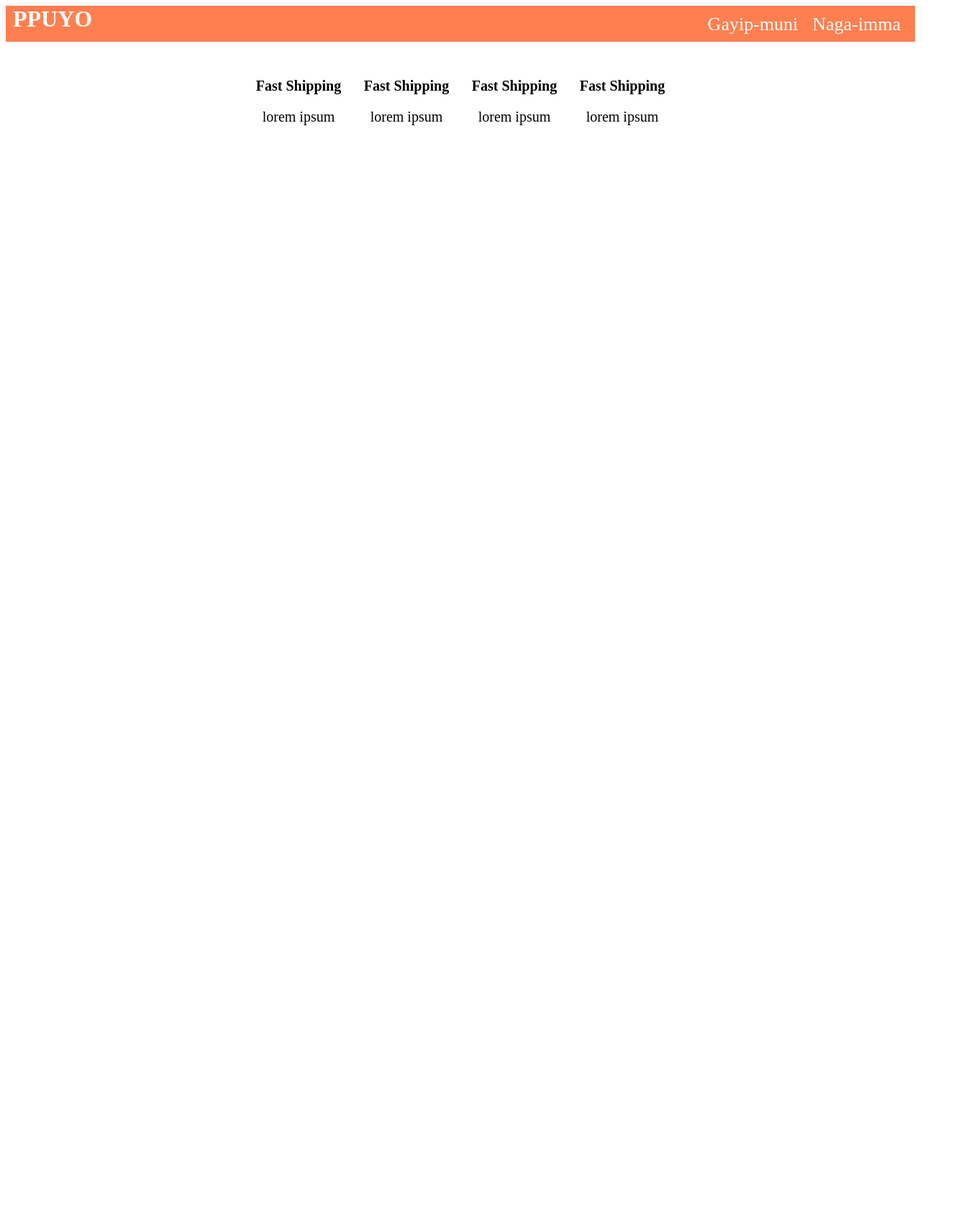
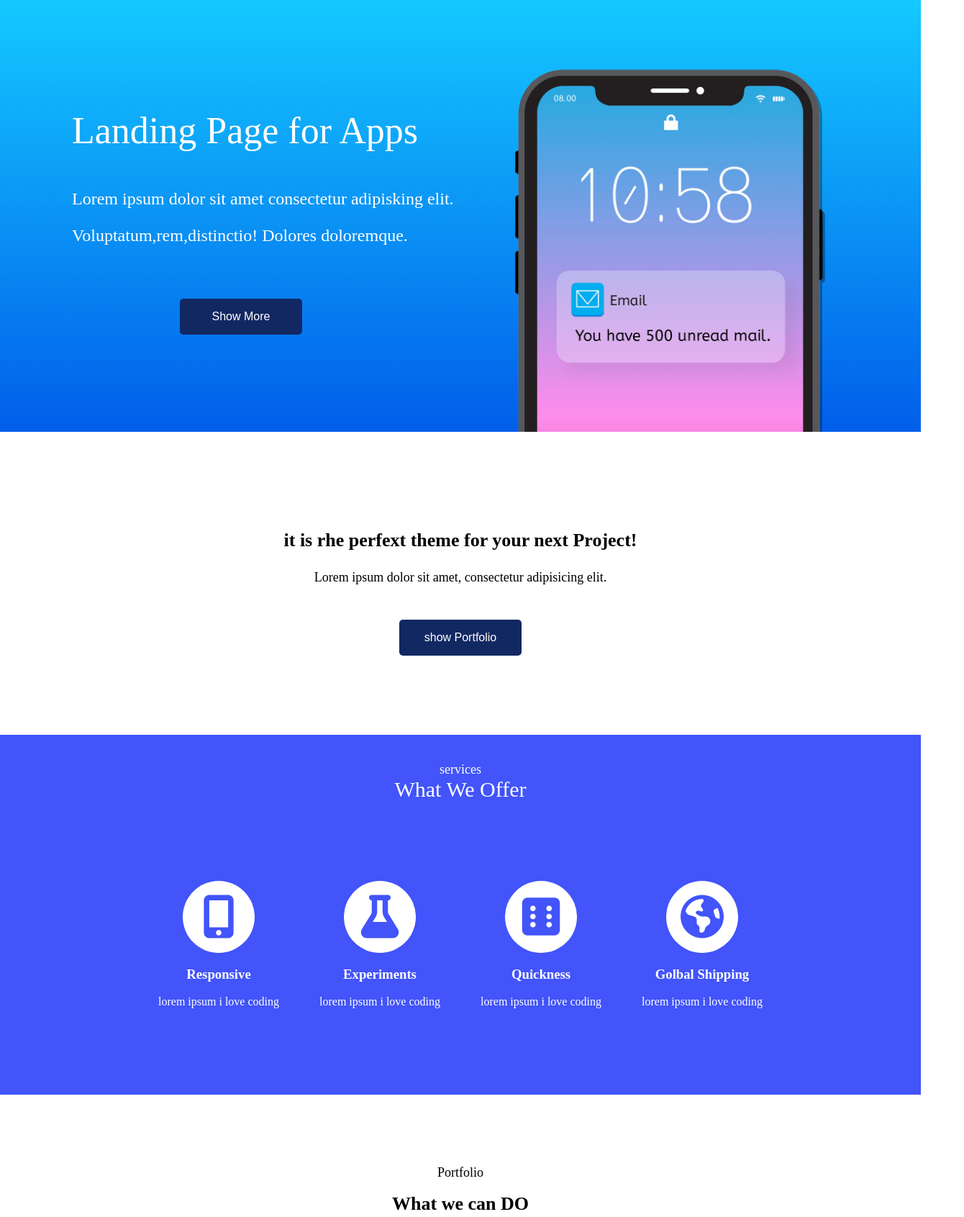
Before and after one commit to dnsm522/web, a plain HTML site: page 강의연습.html in a window 1280 px wide. Shown: the top 1691 px of the page at 72% size, 1340 px wide, since content can reach past the window. Before the commit the page ends 800 px from the top, so only its background shows below. Drawn offline with Linux system fonts and the light colour scheme.

Commit message:
0804-11:36

```diff
--- a/asset/css/segang.css
+++ /dev/null
@@ -1,59 +0,0 @@
-.headline {
-    width: 100%;
-    height: 150px;
-    background-color:white;
-
-}
-.headline div {
-    text-align: center;
-}
-.headline img {
-    width: 150px;
-    height: 150px;
-
-}
-
-.content-bar {
-    width: 80%;
-    background-color: gray;
-    margin: auto;
-    margin-top: 20px;
-    margin-bottom: 20px;
-}
-.content-bar div {
-    float: left;
-    width: 25%;
-    text-align: center;
-    margin-top: 10px;
-    font-size: 18px;
-
-}
-.main {
-    background-color:white;
-    width: 90%;
-    height: 500px;
-    margin: auto;
-}
-.main img {
-    width: 300px;
-    height:400px;
-    margin:50px;
-    float:left;
-}
-.main div{
-    margin-top:80px;
-    float: left;
-}
-.main button {
-    margin-top: 100px;
-    width: 300px;
-    height: 100px;
-    font-size: 30px;
-    background-color: aqua;
-    border: none;
-    border-radius: 10px;
-    box-shadow: inset 2px 2px 3px rgba(255, 255, 255, 0.6), inset -2px -2px 3px rgba(0, 0, 0, 0.6);
-}
-.main button:active {
-    box-shadow: inset -2px -2px 3px rgba(255, 255, 255, 0.6), inset 2px 2px 3px rgba(0, 0, 0, 0.6);
-}
--- a/asset/css/강의용.css
+++ b/asset/css/강의용.css
@@ -1,53 +1,108 @@
-.flex-header {
-    display: flex;
+body {
+    margin: 0;
+}
+.showmore-bg{
     width: 100%;
+    height: 600px;
+    overflow: hidden;
+    position: relative;
+    background:linear-gradient(#14C9FF, #015EEA );
+}
+.showmore-content  {
+    color:white;
+    padding-top: 100px;
+    padding-left: 100px;
+
+}
+.showmore-content button {
+    margin-top: 50px;
+    margin-left: 150px;
+}
+.button {
+    width: 170px;
     height: 50px;
-    background-color: coral;
+    background-color: #122863;
+    color: white;
+    font-size: 16px;
+    border-radius: 5px;
+    border: none;
 }
-.flex-logo {
-    font-size: 32px;
-    color: white;
-    margin-left: 10px;
-}
-.flex-content {
-    display: flex;
-    font-size: 26px;
-    color: white;
-    align-items : center;
-}
-.margin-right {
-    margin-right: 20px;
-    margin-bottom: 25px;
+.showmore-content img {
+    width: 500px;
+    position: absolute;
+    right: 100px;
+    top:70px;
 }
 
-.main {
-    width: 80%;
-    max-width: 600px;
-    margin: auto;
-    margin-top: 50px;
-    margin-bottom: 50px;
-    font-size: 20px;
+.showport-bg {
+    width: 100%;
+    display: inline-block;
+    text-align: center;
+    margin-top: 110px;
+    margin-bottom: 110px;
+}
+.showport-bg button {
+    margin-top: 30px;
+}
+.offer-bg {
+    width: 100%;
+    height: 500px;
+    background-color: #4254FA;
+    text-align: center;
+
 
 }
-.main div {
+.offer-head {
+    padding-top: 20px;
+    color: white;
+}
+.offer-head p {
+    margin-bottom: -30px;
+}
+.offer-content {
+    color:white;
+    margin-top: 100px;
+    width: 25%;
     float: left;
-    width: 25%;
+}
+.offer-bg nav {
+    width: 70%;
+    height: 50%;
+    margin: auto;
+    margin-top: 40px;
+}
+.offer-content i {
+    font-size: 60px;
+    color: #4254FA;;
+    background-color: white;
+    width: 100px;
+    height: 100px;
+    border-radius: 50px;
+    padding-top: 20px;
+    box-sizing: border-box;
+}
+.mfont {
+    font-size: 26px;
+}
+.sfont {
+    font-size: 18px;
+}
+.main-bg {
+    width: 100% ;
+    margin-top: 30px;
+}
+.main-head {
+    text-align: center;
+    padding-top: 50px;
+}
+.main-content {
+    width: 80%;
+    margin: auto;
     text-align: center;
 }
+.main-item {
+    width: 50%;
+    float: left;
 
 
-
-@media screen and (max-width: 1200px) {
-    .main div {
-        width:50%;
-        margin-bottom: 30px;
-    }
-
 }
-@media screen and (max-width: 768px) {
-    .main div {
-        width:100%;
-        margin-bottom: 30px;
-    }
-
-}
--- a/강의연습.html
+++ b/강의연습.html
@@ -3,33 +3,75 @@
     <meta charset="utf-8">
     <meta name="viewport" content="width=device-width, initial-scale=1.0">
     <link href="/asset/css/강의용.css" rel="stylesheet">
+    <link rel="stylesheet" href="https://cdnjs.cloudflare.com/ajax/libs/font-awesome/6.4.0/css/all.min.css" integrity="sha512-iecdLmaskl7CVkqkXNQ/ZH/XLlvWZOJyj7Yy7tcenmpD1ypASozpmT/E0iPtmFIB46ZmdtAc9eNBvH0H/ZpiBw==" crossorigin="anonymous" referrerpolicy="no-referrer" />
     <title>document</title>
 </head>
 <body>
- <nav class="flex-header">
-    <div class="flex-logo"><b>PPUYO</b></div>
-    <div style="flex-grow: 1"></div>
-    <div class="flex-content"><p class="margin-right">Gayip-muni</p><p class="margin-right">Naga-imma</p></div>
- </nav>
- <nav class="main">
-    <div>
-        <b>Fast Shipping</b>
-        <p>lorem ipsum</p>
+    <div class="showmore-bg">
+        <div class="showmore-content">
+            <p style="font-size: 52px;">Landing Page for Apps</p>
+            <p style="font-size: 24px;">Lorem ipsum dolor sit amet consectetur adipisking elit.</p>
+            <p style="font-size: 24px;">Voluptatum,rem,distinctio! Dolores doloremque.</p>
+            <button class="button">Show More</button>
+            <img src="/iphone.png">
+        </div>
     </div>
-    <div>
-        <b>Fast Shipping</b>
-        <p>lorem ipsum</p>
+    <div class="showport-bg">
+        <h3 style="font-size: 26px;">it is rhe perfext theme for your next Project!</h3>
+        <p style="font-size: 18px;">Lorem ipsum dolor sit amet, consectetur adipisicing elit.</p>
+        <button class="button">show Portfolio</button>
     </div>
-    <div>
-        <b>Fast Shipping</b>
-        <p>lorem ipsum</p>
+    <div class="offer-bg">
+        <div class="offer-head">
+            <p style="font-size: 18px;">services</p>
+            <p style="font-size: 30px;">What We Offer</p>
+        </div>
+        <nav>
+        <div class="offer-content">
+            <i class="fas fa-mobile-alt"></i>
+            <h3>Responsive</h3>
+            <p>lorem ipsum i love coding</p>
+        </div>
+        <div class="offer-content">
+            <i class="fas fa-flask"></i>
+            <h3>Experiments</h3>
+            <p>lorem ipsum i love coding</p>
+        </div>
+
+        <div class="offer-content">
+            <i class="fas fa-dice-six"></i>
+            <h3>Quickness</h3>
+            <p>lorem ipsum i love coding</p>
+        </div>
+        <div class="offer-content">
+            <i class="fas fa-globe-americas"></i>
+            <h3>Golbal Shipping</h3>
+            <p>lorem ipsum i love coding</p>
+        </div>
+    </nav>
+        <div style="clear: both;"></div>
     </div>
-    <div>
-        <b>Fast Shipping</b>
-        <p>lorem ipsum</p>
+    <div class="main-bg">
+        <div class="main-head">
+            <p class="sfont">Portfolio</p>
+            <h1 class="mfont">What we can DO</h1>
+        </div>
+        <div class="main-content">
+            <div class="main-item">
+                <img src="/portfolio-1.jpg">
+            </div>
+            <div class="main-item">
+                <img src="/portfolio-2.jpg">
+            </div>
+            <div class="main-item">
+                <img src="/portfolio-3.jpg">
+            </div>
+            <div class="main-item">
+                <img src="/portfolio-4.jpg">
+            </div>
+
+        </div>
+
     </div>
-    <nav style="float : none; clear : both"></nav>
-</nav>
-
 </body>
 </html>
```
Also changed, not shown: SEGANG.html (deleted, +0 -44 lines), ffxiv_20230605_025903_146.png (deleted), iphone.png (added), item1.png (deleted), portfolio-1.jpg (added), portfolio-2.jpg (added), portfolio-3.jpg (added), portfolio-4.jpg (added), 장난용/segal.jpg (deleted), 장난용/segang-profile.jpg (deleted), 장난용/전게이.jpg (deleted).
